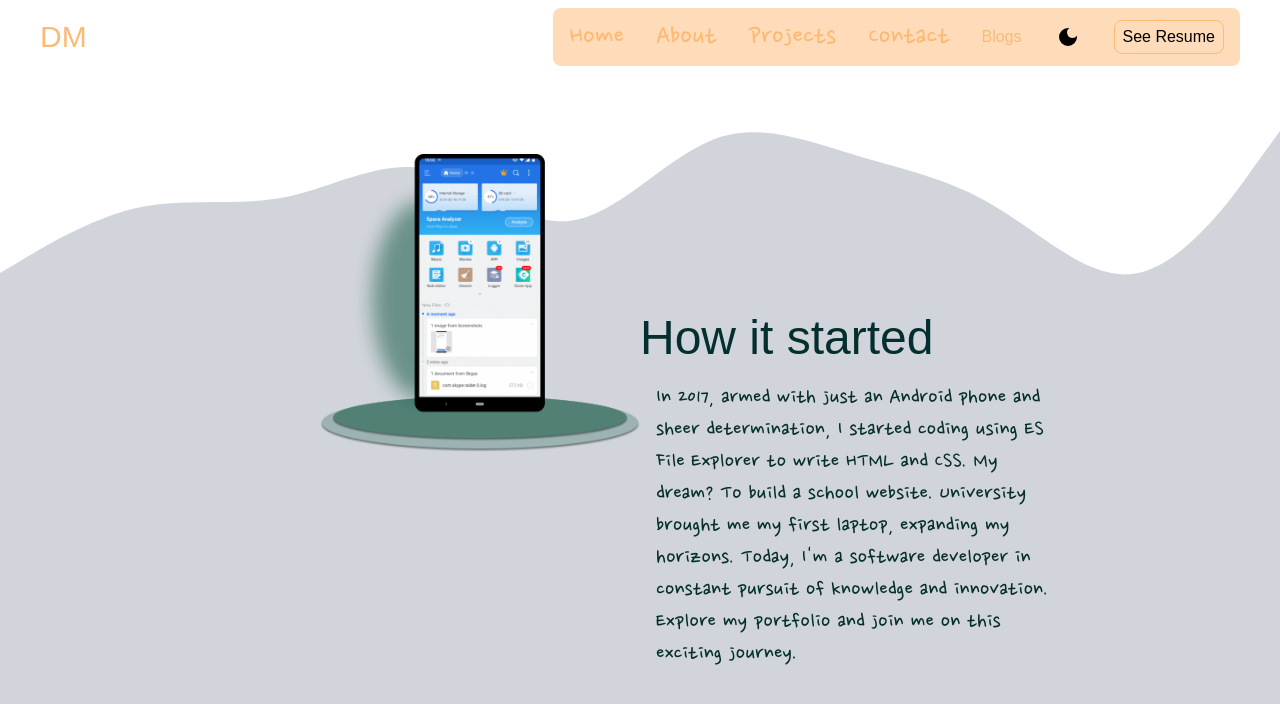
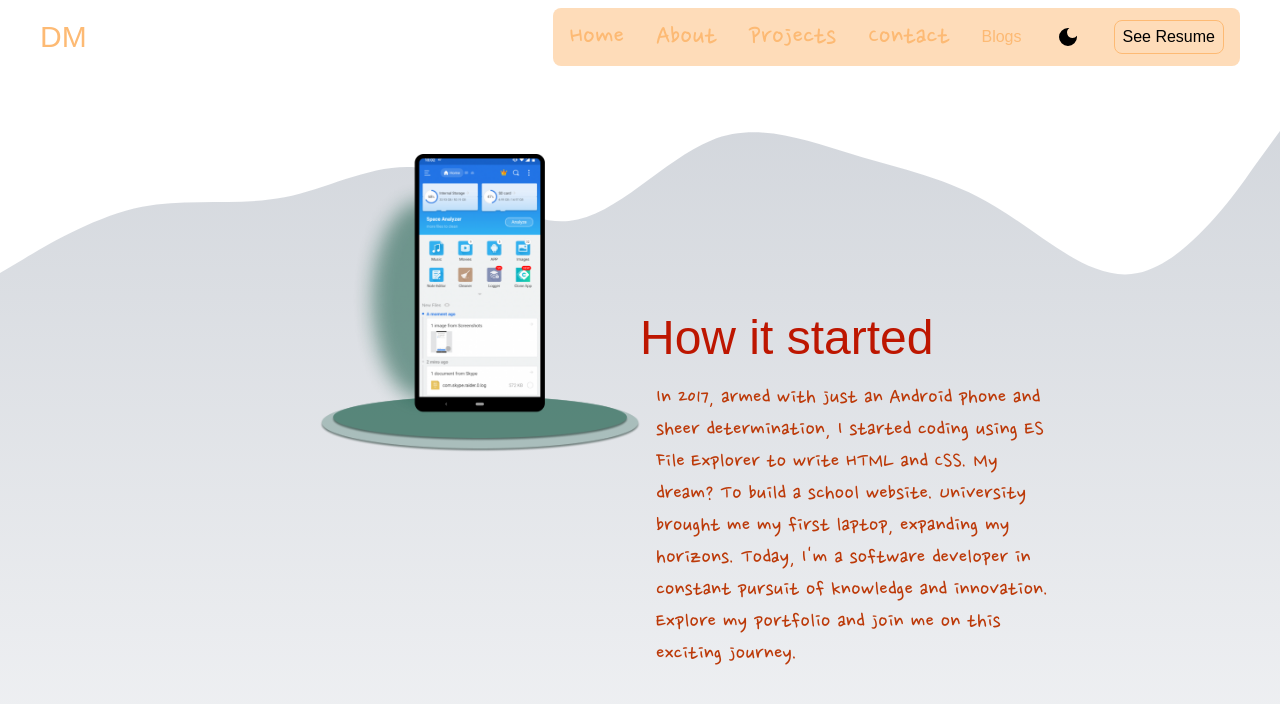
Before and after one commit to danmesfin/portfolio, a Next.js app: page /about in a window 1280 px wide. Shown: the top 704 px of the page. Built offline with nearby package versions, Linux system fonts and the light colour scheme; a web font is replaced by a local one.

Commit message:
updated base color to orangish

```diff
--- a/components/About/index.tsx
+++ b/components/About/index.tsx
@@ -10,11 +10,11 @@ function About() {
   }, []);
   return (
     <section
-      className="relative bg-gray-300 pb-[35rem] md:pb-[15rem]"
+      className="relative bg-gradient-to-b from-gray-300 to-gray-100 pb-[35rem] md:pb-[15rem]"
       id="about"
     >
       <svg
-        className="w-full block-edge absolute top-[0rem] z-10 dark:text-[#042f2e] text-white"
+        className="w-full block-edge absolute top-[0rem] z-10 dark:text-orangish text-white"
         xmlns="http://www.w3.org/2000/svg"
         viewBox="0 0 1440 320"
       >
@@ -36,12 +36,12 @@ function About() {
           className="absolute top-[15rem] mx-auto md:top-[10rem] md:relative w-full md:w-1/2
         flex flex-col text-left items-center align-middle"
         >
-          <h2 className="text-left self-start font-display text-[#042f2e] text-3xl md:text-5xl  px-8 md:px-0">
+          <h2 className="text-left self-start font-display text-redish text-3xl md:text-5xl  px-8 md:px-0">
             How it started
           </h2>
           <p
             className="w-full px-8 md:px-4 md:w-2/3 mt-5 flex text-wrap self-start font-hand
-          text-left text-[#042f2e] text-xl md:text-2xl"
+          text-left text-orangish text-xl md:text-2xl"
           >
             In 2017, armed with just an Android phone and sheer determination, I
             started coding using ES File Explorer to write HTML and CSS. My
--- a/components/Banner/index.tsx
+++ b/components/Banner/index.tsx
@@ -20,7 +20,7 @@ export default function Index() {
   };
 
   return (
-    <section className="dark:bg-base">
+    <section className="dark:bg-base ">
       <motion.div
         className="h-screen flex flex-col justify-center px-2 items-center"
         id="banner"
@@ -39,13 +39,13 @@ export default function Index() {
               <span>A FULLSTACK DEVELOPER</span>
               <span>BASED IN ADDIS</span>
             </div>
-            <span className="text-center md:text-start text-3xl font-hand md:text-4xl mt-4 p-1 text-blue-400">
+            <span className="text-center md:text-start text-3xl font-hand font-bold md:text-4xl mt-4 p-1 text-redish">
               DESIGN - DEVELOP - DEPLOY
             </span>
             <div className="flex mt-4 p-1 mx-auto md:ml-0">
               <a href="#contact">
                 <span
-                  className="py-3 px-4 text-lg  border-2 rounded-lg border-primary text-white bg-black
+                  className="py-3 px-4 text-lg border-2 rounded-lg border-primary text-white
                font-neon"
                 >
                   Got a project?
@@ -64,7 +64,7 @@ export default function Index() {
            items-start "
           >
             <div
-              className="relative flex h-72 w-52 md:w-96 md:h-full
+              className="relative flex h-72 w-52 md:w-[20rem] md:h-[30rem]
              overflow-hidden rounded-lg bg-opacity-20"
             >
               <Image
--- a/components/Layout/Footer.tsx
+++ b/components/Layout/Footer.tsx
@@ -3,7 +3,7 @@ import { SiGithub, SiLinkedin, SiFacebook, SiInstagram } from 'react-icons/si';
 
 function Footer() {
   return (
-    <footer className="py-20 flex flex-col justify-center bg-gradient-to-b from-base to-black">
+    <footer className="py-20 flex flex-col justify-center">
       <div className="flex mx-auto">
         <a
           className="mx-3 hover:bg-gray-400 dark:hover:bg-gray-500 rounded-full"
--- a/tailwind.config.js
+++ b/tailwind.config.js
@@ -23,8 +23,10 @@ module.exports = {
       colors: {
         primary: '#fdba74',
         secondary: '#059669',
-        base: '#042f2e',
-        sky: '#14b8a6',
+        orangish: '#bc3908',
+        redish: '#BD1600',
+        base: '#bc3908',
+        sky: '#941b0c',
       },
     },
   },
```
